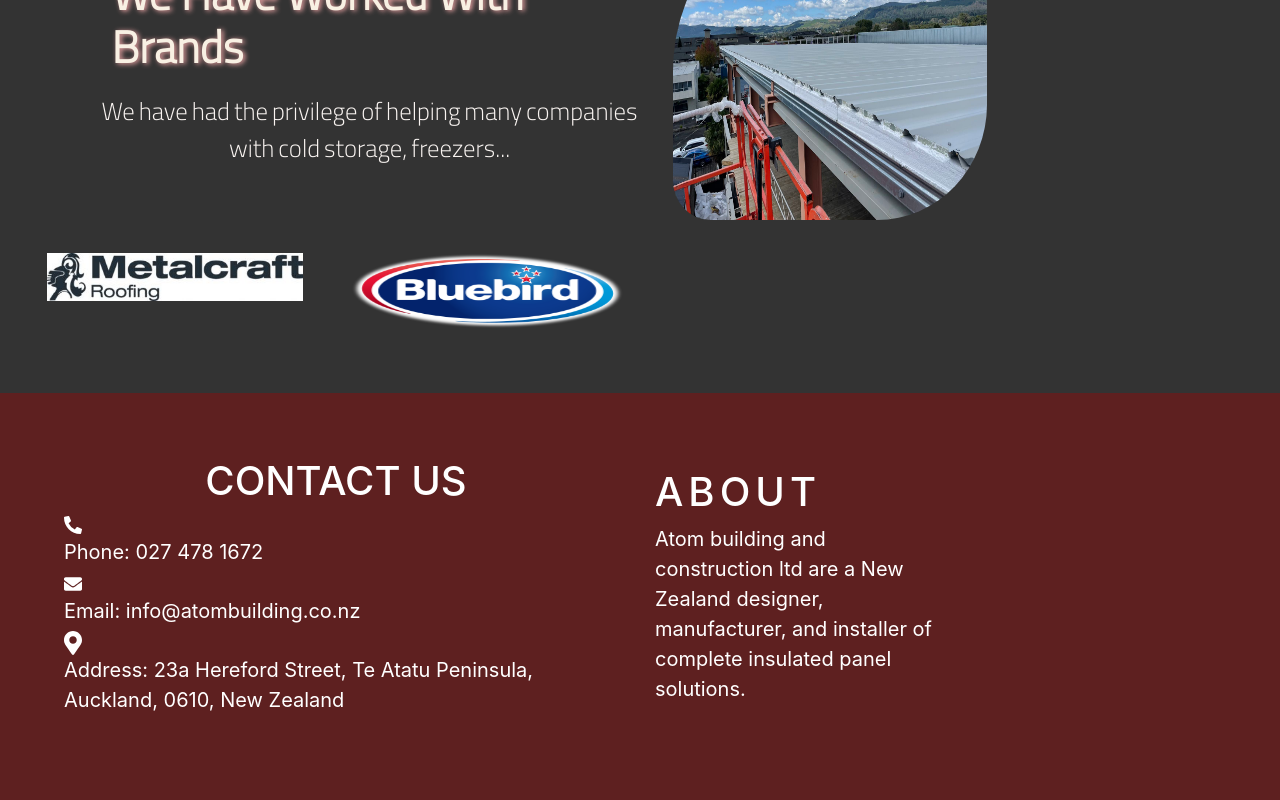
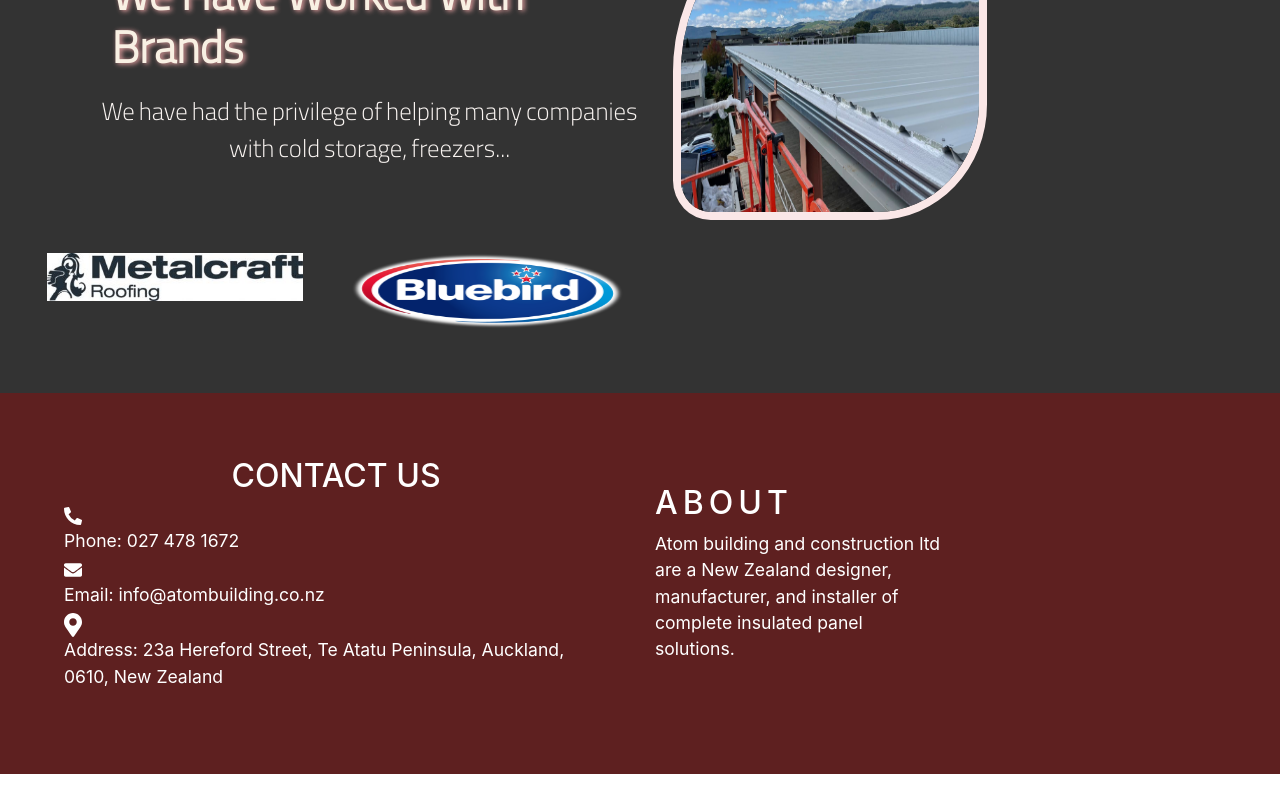
Before and after one commit to sue-raisianzadeh/smart-panel, a React (Vite) app: page /AboutUs in a window 1280 px wide. Shown: the part 1990-2790 px from the top of the page. After the commit the page ends 2764 px from the top, so only its background shows below. Built offline with nearby package versions, Linux system fonts and the light colour scheme.

Commit message:
topline edting

```diff
--- a/client/components/ContactUs.jsx
+++ b/client/components/ContactUs.jsx
@@ -91,7 +91,6 @@ function ContactUs() {
         </div>
         <div className="row justify-content-center align-items-center">
           <div className="col-md-6 text-center">
-            {/* <div className="company-info"> */}
             <div className="info-box">
               <FaPhoneAlt className="icon" />
               <p className="contact-info text-white">Phone: 027 478 1672</p>
@@ -104,12 +103,11 @@ function ContactUs() {
             </div>
             <div className="info-box2">
               <FaMapMarkerAlt className="icon" />
-              <p className="contact-info address text-white">
+              <p className="contact-info text-white">
                 Address: 23a Hereford Street, Te Atatu Peninsula, Auckland, 0610
                 , New Zealand
               </p>
             </div>
-            {/* </div> */}
           </div>
           <div className="allform-col-md-6.5">
             <div className="contactform">
--- a/client/components/Footer.jsx
+++ b/client/components/Footer.jsx
@@ -8,7 +8,7 @@ function Footer() {
         <div className="row justify-content-center align-items-center footer-row">
           <div className="col-md-6 text-justify contact-footer-colum">
             <div className="info-box-footer">
-              <h1 className="contact-us text-white">CONTACT US</h1>
+              <h1 className="contact-us2 text-white">CONTACT US</h1>
               <div className="company-info-footer">
                 <FaPhoneAlt className="icon footer-icons" />
                 <p className="company-info text-white">Phone: 027 478 1672</p>
--- a/client/main.css
+++ b/client/main.css
@@ -72,8 +72,9 @@
 /* Responsive styles for smaller screens */
 @media screen and (max-width: 600px) {
   .top-line {
-    padding: 10px;
-
+    font-size: 0.75em ;
+    font-weight: bold;
+    gap:0em;
   }
 
   .contact-info1 {
@@ -116,7 +117,9 @@
 }
 @media  screen and (max-width: 400px){
   .top-line {
-    font-size: 0.75em ;
+    font-size: 0.5em ;
+    font-weight: bold;
+    gap:0em;
   }
 
   .logo-container {
@@ -182,11 +185,12 @@
 .top-line {
   display: grid;
   grid-template-columns: repeat( auto-fit, minmax(250px, 1fr) );
+  font-family: 'Cairo', 'Montserrat', 'Merriweather', 'Open Sans', 'Lato', Helvetica;
   justify-content:space-between;
-  align-items: center;
   background-color: #fdc673;
   text-align: center;
   font-size: 1em;
+  font-weight: bold;
   color: #d8b8b8;
   width: 100%;
   padding-right: 3em;
@@ -197,12 +201,11 @@
 .logo-container {
   display: flex;
   justify-content: center;
-  align-items: center;
+padding-right: 5em;
 }
 
 .Logopic {
   display: flex;
-  width: 100px;
   padding-right: 2em;
 }
 
@@ -210,6 +213,8 @@
   display: flex;
   justify-content: end;
   align-items: center;
+  padding-right: 2em;
+  gap:2em;
 }
 .contact-link-container {
   display: flex;
@@ -344,6 +349,7 @@
   color: white;
   text-align: center;
   padding: 2em;
+  gap:2em;
 }
 
 .footer-row {
@@ -353,29 +359,32 @@
 /* Contact Us section */
 .contact-footer-colum {
   padding: 2em;
-  text-align: center; /* Center the container */
-}
-
+  text-align: center;
+}
+
+.contact-us2{
+  font-size: 2em;
+}
 .info-box-footer {
   display: flex;
   flex-direction: column;
-  align-items: center; /* Center items horizontally within the container */
+  align-items: center;
 }
 
 .company-info-footer {
   text-align: left;
-  padding-bottom: 1em; /* Adjust padding as needed */
+  padding-bottom: 1em;
 }
 
 .contact-information,
 .about-information {
-  padding-left: 2em;
+  padding-left: 1.75em;
 }
 
 .company-info {
   margin-bottom: 0.25em;
   text-align: left;
-  font-size: 1.25em;
+  font-size: 1.1em;
 
 }
 
@@ -397,12 +406,13 @@
 .about {
   letter-spacing: 5px;
   text-align: left;
-  font-size: 2.5em;
+  font-size: 2em;
 }
 
 .company-info-footer {
   text-align: center;
   padding-bottom: 1em;
+  font-size: 1em;
 }
 
 /* Media query for responsiveness */
@@ -416,14 +426,15 @@
     flex-direction: column;
     align-items: center;
     width: auto;
+    padding: 0.25em;
   }
 }
 
 
 /* Media query for responsiveness */
-@media (max-width: 767px) {
+@media (max-width: 400px) {
   .col-md-6.text-justify {
-    padding: 0.5em; /* Adjust padding for smaller screens */
+    padding: 0.5em;
   }
 
   .about-box-footer {
@@ -431,6 +442,7 @@
     flex-direction: column;
     align-items: center;
     width: auto;
+    padding: 0.25em;
   }
 }
 
@@ -739,6 +751,7 @@ padding: 0px;
     cursor: pointer;
     border-radius: 55% 20% 35% 12%;
     animation: slideout 2s ease-out;
+    border: solid 0.5em rgb(250, 231, 231);
   }
 
    .logo-about3{
@@ -754,8 +767,8 @@ padding: 0px;
    }
 .LogoMetal{
   /* flex:1; */
-width: 20em;
-height: 5em;
+width: 19em;
+height: 4.5em;
 }
 
 .Logobluebird{
@@ -764,7 +777,7 @@ height: 5em;
   height: 6.5em;
 }
      /* Add these animations for scroll effects */
-     .fade-right {
+     /* .fade-right {
        opacity: 0;
        transform: translateX(-20px);
        transition: opacity 0.5s ease, transform 0.5s ease;
@@ -773,7 +786,7 @@ height: 5em;
      .fade-right.active {
        opacity: 1;
        transform: translateX(0);
-     }
+     } */
 
    /* @keyframes slideIn {
      0% {
```
